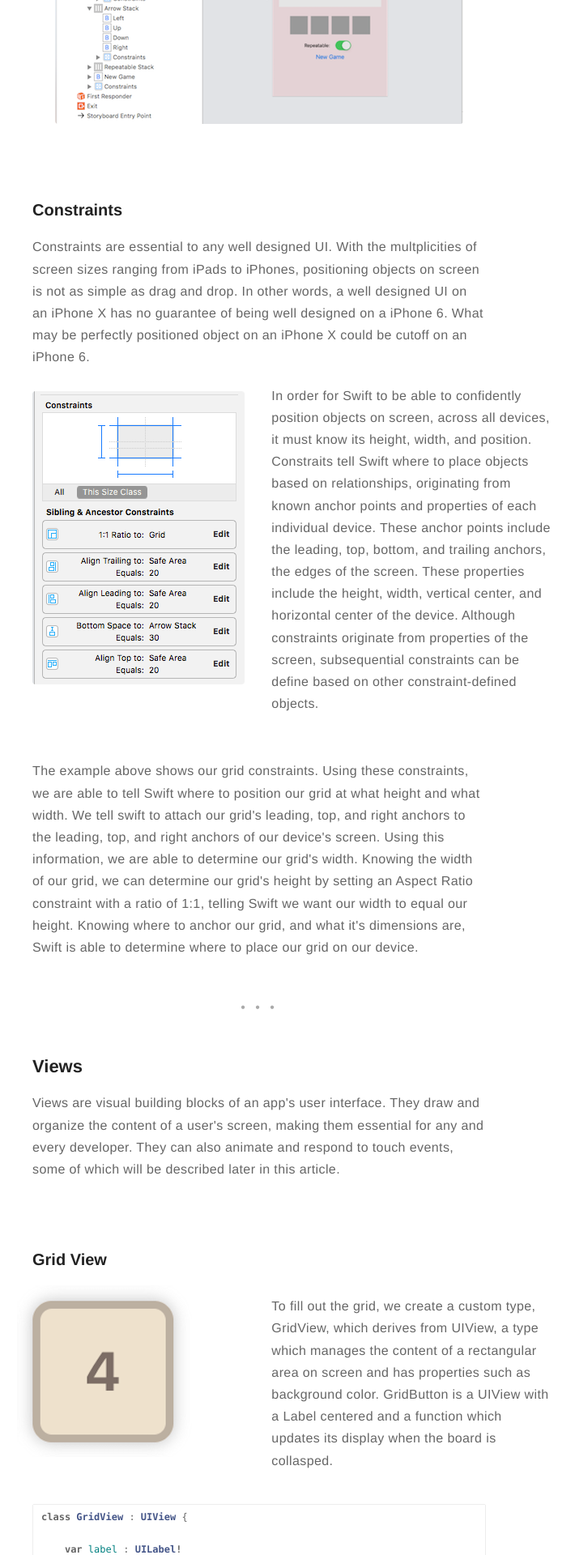
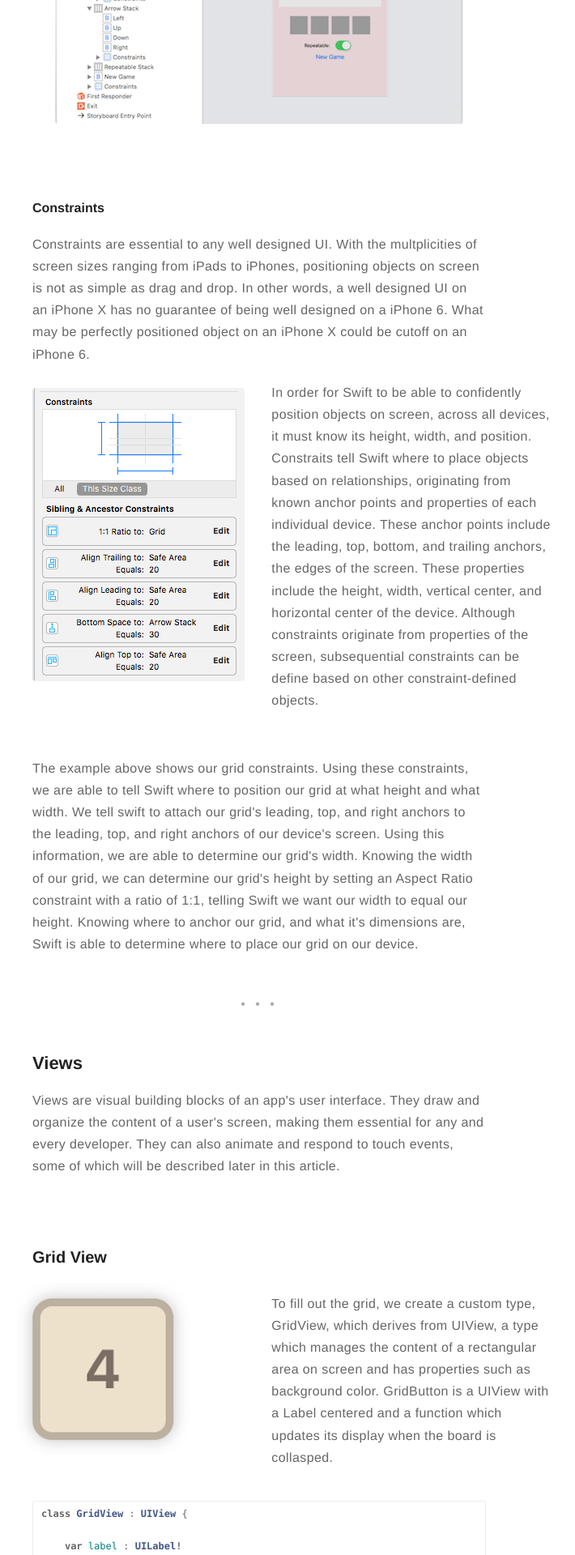
Before and after one commit to eriktanner/SwiftAppBlog, a Jekyll site: the page built from _posts/2019-02-22-2048.markdown, in a window 1280 px wide. Shown: the part 3135-5055 px from the top of the page at 81% size, without its empty margins (320-1030 px from the left). Built offline with Jekyll 4.4.1, drawn with Linux system fonts in a browser that asks for light colours; comment, search, counter and statistics services are not loaded.

Commit message:
ArrowButton

```diff
--- a/_posts/2019-02-22-2048.markdown
+++ b/_posts/2019-02-22-2048.markdown
@@ -77,7 +77,7 @@ The first class project for CMSC436 was to recreate the popular mobile game 2048
 
 <br>
 
-### Constraints
+#### Constraints
 
 <div>
     <p> Constraints are essential to any well designed UI. With the multplicities of screen sizes ranging from iPads to iPhones, positioning objects on screen is not as simple as drag and drop. In other words, a well designed UI on an iPhone X has no guarantee of being well designed on a iPhone 6. What may be perfectly positioned object on an iPhone X could be cutoff on an iPhone 6. </p>
```
